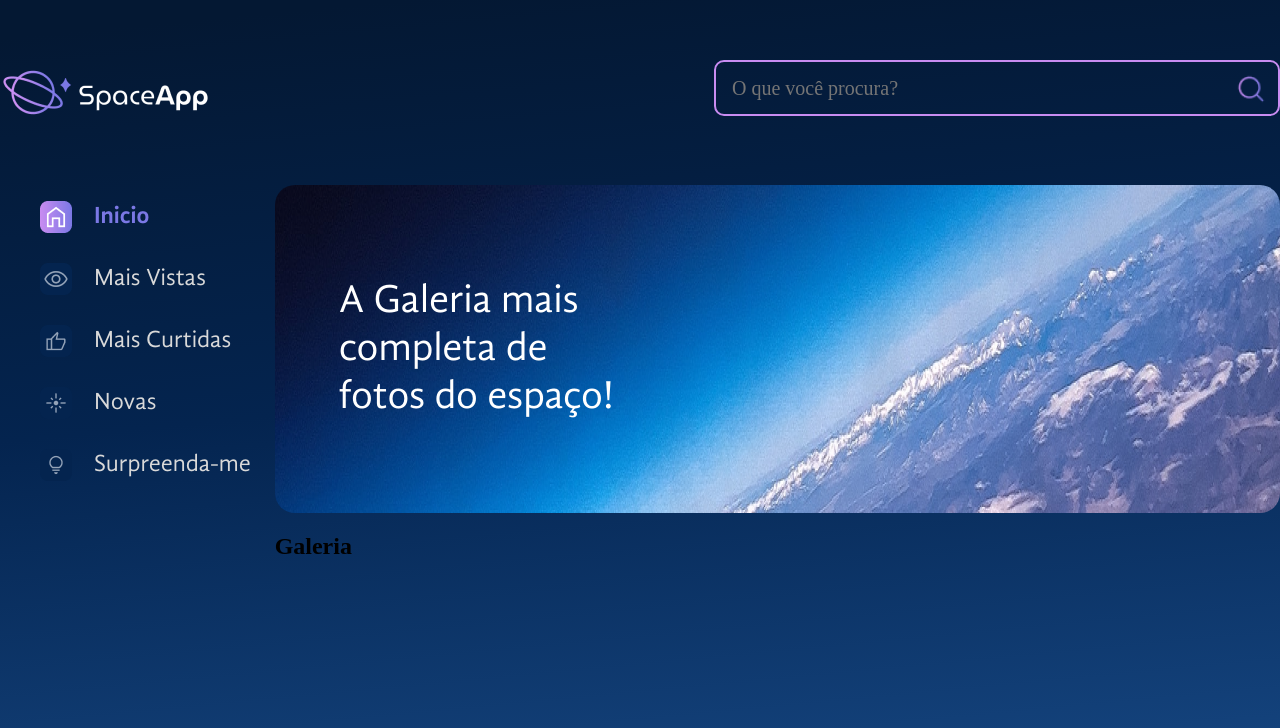
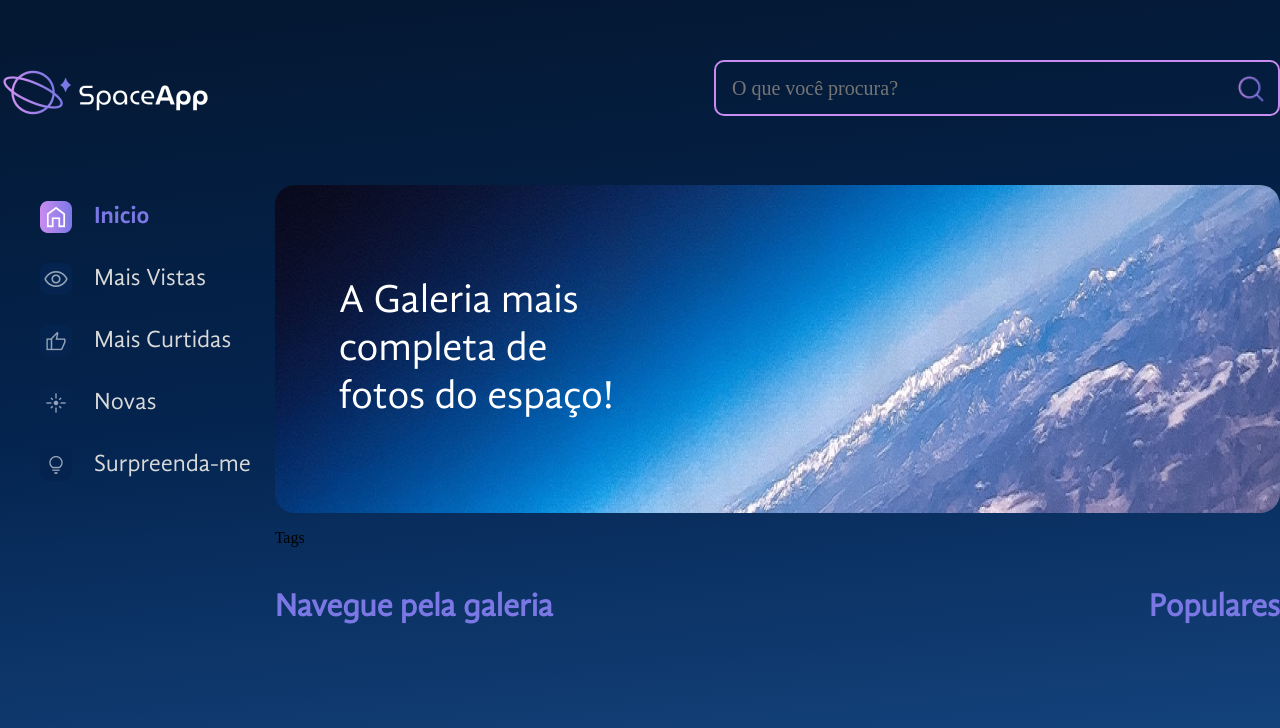
Before and after one commit to Mackenzzy/space-app, a React (Vite) app: page / in a window 1280 px wide. Shown: the top 728 px of the page. Built offline with nearby package versions, Linux system fonts and the light colour scheme.

Commit message:
Criando as seccoes da galeria

```diff
--- /dev/null
+++ b/src/componentes/Galeria/Populares/index.jsx
@@ -0,0 +1,11 @@
+import Titulo from "../../Titulo"
+
+const Populares = () => {
+    return <Titulo
+    $alinhamento="center"
+    >
+        Populares
+    </Titulo>
+}
+
+export default Populares
--- a/src/componentes/Galeria/index.jsx
+++ b/src/componentes/Galeria/index.jsx
@@ -1,6 +1,31 @@
+import Titulo from "../Titulo"
+import Tags from "./Tags"
+import Populares from "./Populares"
+import styled from "styled-components"
+
+
+const GaleriaContainer = styled.div`
+    display: flex;
+`
+const SecaoFluida = styled.section`
+    flex-grow: 1;
+`
 const Galeria = () => {
     return (
-            <h2>Galeria</h2>
+        <>
+            <Tags/>
+
+            <GaleriaContainer>
+                <SecaoFluida>
+                    <Titulo>
+                        Navegue pela galeria
+                    </Titulo>
+                </SecaoFluida>
+                <Populares/>
+            </GaleriaContainer>
+
+
+        </>
     )
 }
 
--- /dev/null
+++ b/src/componentes/Galeria/tags/index.jsx
@@ -0,0 +1,4 @@
+const Tags = () => {
+    return <p>Tags</p>
+}
+export default Tags
--- /dev/null
+++ b/src/componentes/Titulo/index.jsx
@@ -0,0 +1,10 @@
+import { styled } from "styled-components";
+
+const Titulo = styled.h2`
+    color: #7b78E6;
+    font-family: 'GandhiSansRegular';
+    font-size: 32px;
+    text-align: ${props => props.$alinhamento ? props.$alinhamento : 'left'};
+`
+
+export default Titulo
```
